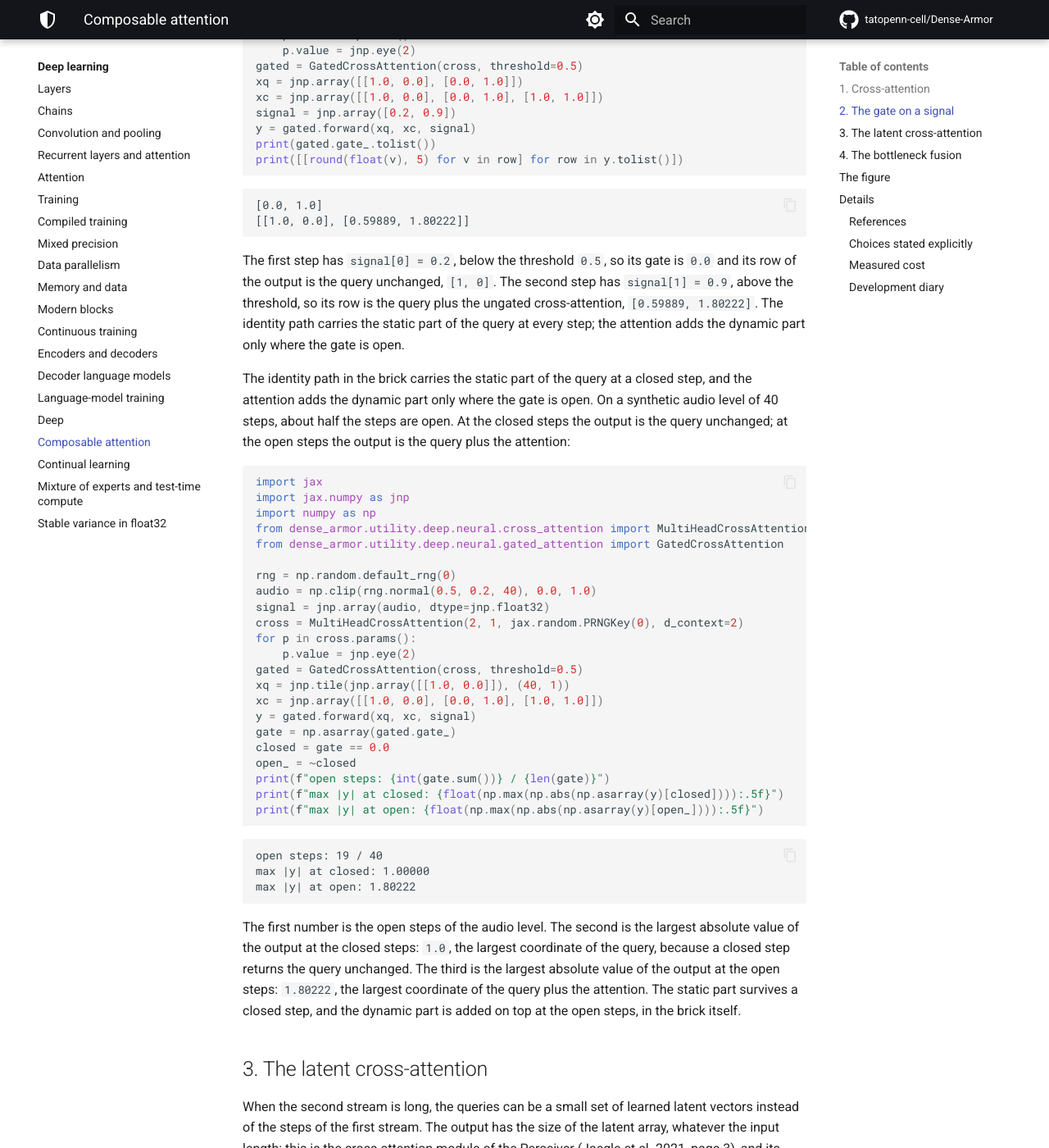
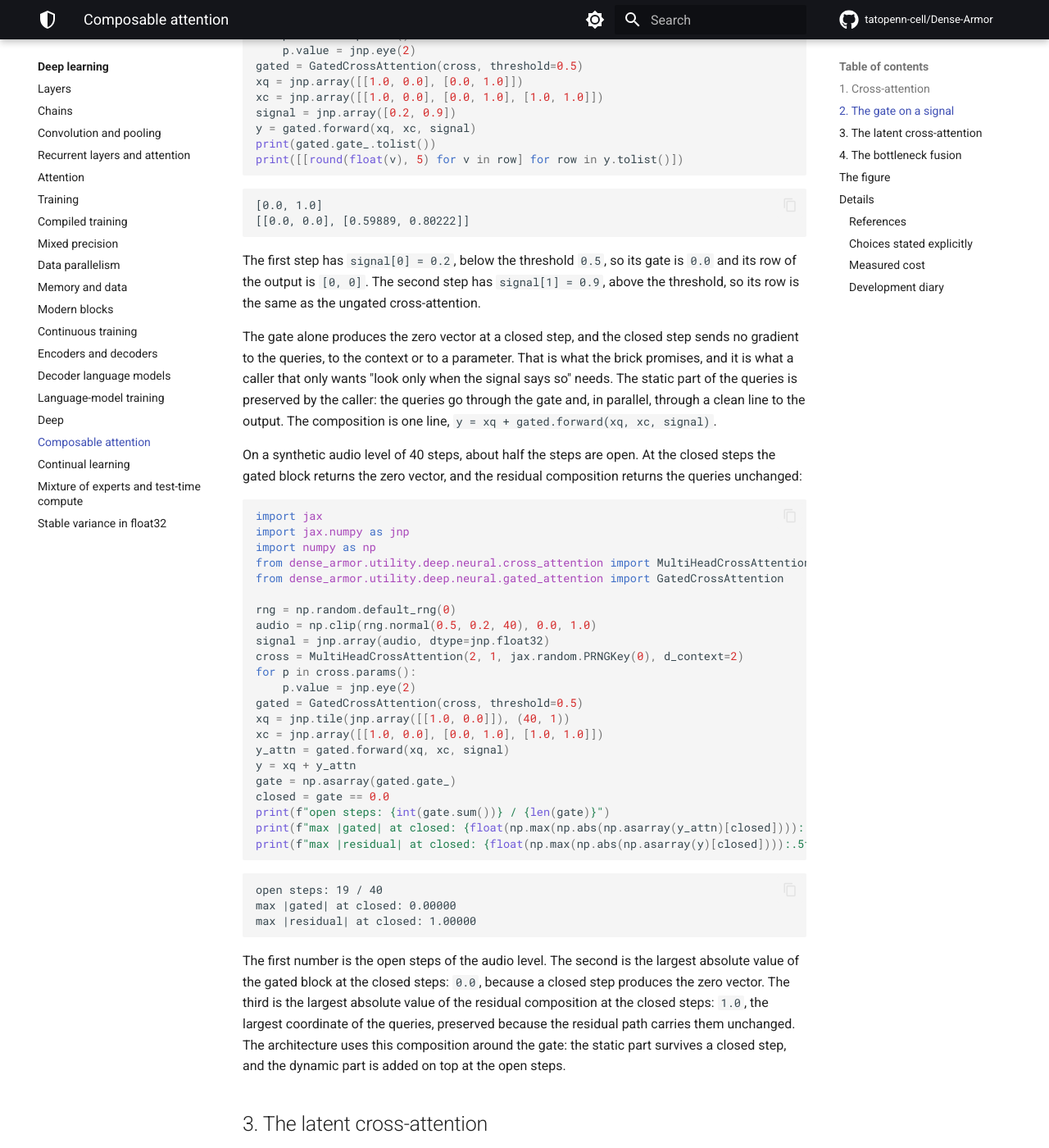
Before and after one commit to tatopenn-cell/Dense-Armor, an MkDocs documentation site: the page built from docs/neural/composable_attention.md, in a window 1280 px wide and 1400 px high, scrolled down 2104 px. Shown: the whole window at 82% size. Built offline with MkDocs 1.6.1 and Material for MkDocs 9.7.7, drawn with Linux system fonts in a browser that asks for light colours; comment, search, counter and statistics services are not loaded; some of the changed text lies outside the part shown.

Commit message:
GatedCrossAttention follows the specification again: g * attention(xq, xc)
Commit 405658b changed the class to xq + g * attention(xq, xc) on the note of a review, and changed the hand case and the closed-step test to match. A review does not change an algorithm: it reports the deviation and the owner decides. The item B of the task says that the output is the output of the attention with every row multiplied by g, so that a closed step produces the zero vector.

- gated_attention.py: forward returns y * g; backward returns attention.backward(g_out * g); the module docstring says what the class does, that the gate is a hard step with no gradient of its own, and how to keep the static part of the query (Residual or Parallel).

- test_gated_attention.py: the hand case is [[0, 0], [0.59889, 0.80222]] and dxq [[0, 0], [0.11377, 0.05609]] again, all-open equals the attention alone, a closed step has no gradient, the residual composition keeps the static part, and a closed step returns the zero vector.

- docs/neural/composable_attention.md: the page of step B is the one before 405658b. CHANGELOG: the change is incompatible with 1.2.0.

```diff
--- a/docs/neural/composable_attention.md
+++ b/docs/neural/composable_attention.md
@@ -78,12 +78,14 @@
 
 ~~~
 [0.0, 1.0]
-[[1.0, 0.0], [0.59889, 1.80222]]
+[[0.0, 0.0], [0.59889, 0.80222]]
 ~~~
 
-The first step has `signal[0] = 0.2`, below the threshold `0.5`, so its gate is `0.0` and its row of the output is the query unchanged, `[1, 0]`. The second step has `signal[1] = 0.9`, above the threshold, so its row is the query plus the ungated cross-attention, `[0.59889, 1.80222]`. The identity path carries the static part of the query at every step; the attention adds the dynamic part only where the gate is open.
+The first step has `signal[0] = 0.2`, below the threshold `0.5`, so its gate is `0.0` and its row of the output is `[0, 0]`. The second step has `signal[1] = 0.9`, above the threshold, so its row is the same as the ungated cross-attention.
 
-The identity path in the brick carries the static part of the query at a closed step, and the attention adds the dynamic part only where the gate is open. On a synthetic audio level of 40 steps, about half the steps are open. At the closed steps the output is the query unchanged; at the open steps the output is the query plus the attention:
+The gate alone produces the zero vector at a closed step, and the closed step sends no gradient to the queries, to the context or to a parameter. That is what the brick promises, and it is what a caller that only wants "look only when the signal says so" needs. The static part of the queries is preserved by the caller: the queries go through the gate and, in parallel, through a clean line to the output. The composition is one line, `y = xq + gated.forward(xq, xc, signal)`.
+
+On a synthetic audio level of 40 steps, about half the steps are open. At the closed steps the gated block returns the zero vector, and the residual composition returns the queries unchanged:
 
 ~~~python
 import jax
@@ -101,22 +103,22 @@ for p in cross.params():
 gated = GatedCrossAttention(cross, threshold=0.5)
 xq = jnp.tile(jnp.array([[1.0, 0.0]]), (40, 1))
 xc = jnp.array([[1.0, 0.0], [0.0, 1.0], [1.0, 1.0]])
-y = gated.forward(xq, xc, signal)
+y_attn = gated.forward(xq, xc, signal)
+y = xq + y_attn
 gate = np.asarray(gated.gate_)
 closed = gate == 0.0
-open_ = ~closed
 print(f"open steps: {int(gate.sum())} / {len(gate)}")
-print(f"max |y| at closed: {float(np.max(np.abs(np.asarray(y)[closed]))):.5f}")
-print(f"max |y| at open: {float(np.max(np.abs(np.asarray(y)[open_]))):.5f}")
+print(f"max |gated| at closed: {float(np.max(np.abs(np.asarray(y_attn)[closed]))):.5f}")
+print(f"max |residual| at closed: {float(np.max(np.abs(np.asarray(y)[closed]))):.5f}")
 ~~~
 
 ~~~
 open steps: 19 / 40
-max |y| at closed: 1.00000
-max |y| at open: 1.80222
+max |gated| at closed: 0.00000
+max |residual| at closed: 1.00000
 ~~~
 
-The first number is the open steps of the audio level. The second is the largest absolute value of the output at the closed steps: `1.0`, the largest coordinate of the query, because a closed step returns the query unchanged. The third is the largest absolute value of the output at the open steps: `1.80222`, the largest coordinate of the query plus the attention. The static part survives a closed step, and the dynamic part is added on top at the open steps, in the brick itself.
+The first number is the open steps of the audio level. The second is the largest absolute value of the gated block at the closed steps: `0.0`, because a closed step produces the zero vector. The third is the largest absolute value of the residual composition at the closed steps: `1.0`, the largest coordinate of the queries, preserved because the residual path carries them unchanged. The architecture uses this composition around the gate: the static part survives a closed step, and the dynamic part is added on top at the open steps.
 
 ## 3. The latent cross-attention
 
@@ -195,7 +197,7 @@ In one layer, with the same `fsn`, changing `b` leaves `a'` unchanged: the first
 - The scale of the latent array is `0.02`: the paper learns the latent array and gives no scale in the pages used.
 - The two streams of the bottleneck have one transformer block each, with its own weights, not a shared block.
 - `d_ff = 4 * d_model` is the default of `BottleneckFusion`.
-- The gate is applied to the query rows only: the context steps are not gated. The brick returns `xq + g * attention(xq, xc)` and not `g * attention(xq, xc)`: a closed step returns the query unchanged. This is a **deviation from the task specification**, declared: the task says "the output is the output of attention with every row multiplied by g, so a closed step produces the zero vector". The reason: a zero vector at a closed step is a discontinuity that breaks the gradient path of the query and destroys its static part. The hand case and the closed-step test reflect the new formula.
+- The gate is applied to the query rows only: the context steps are not gated. The static part of the queries is preserved by the caller, with the residual composition `y = xq + gated.forward(xq, xc, signal)` shown in step B; the brick alone returns the zero vector at a closed step by design.
 - Several layers of `BottleneckFusion` are called in sequence, passing `fsn'` on; the module adds no stack class.
 
 ### Measured cost
```
Also changed, not shown: CHANGELOG.md (+8 -0 lines), 2 other files.
